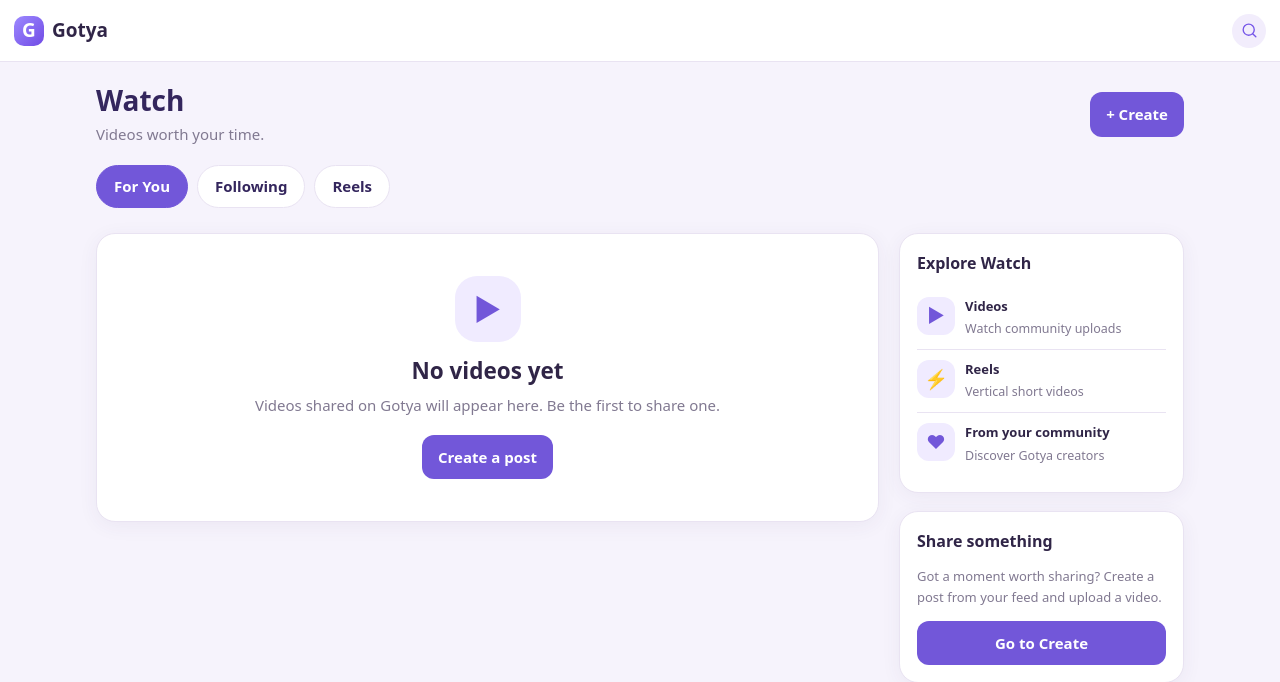
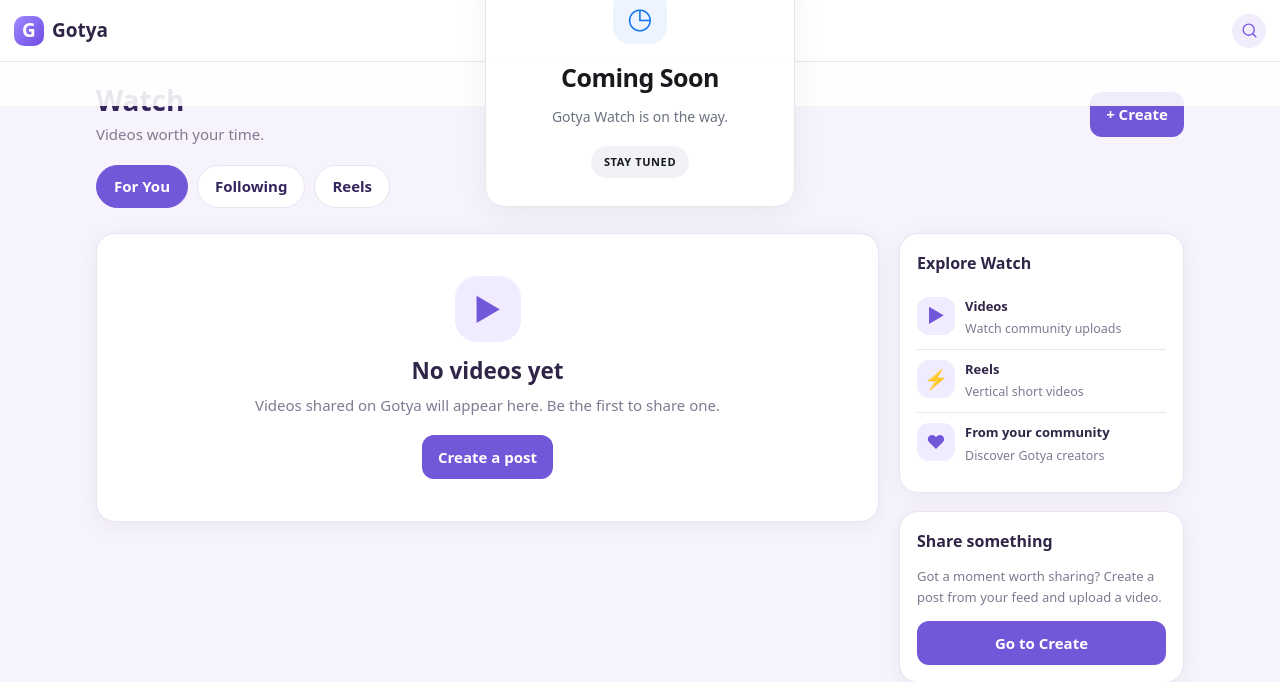
Before and after one commit to Liejah/GOTYA, a Flask app: page /watch in a window 1280 px wide. Shown: the top 682 px of the page. Run offline with Flask 3, Linux system fonts and the light colour scheme; the visitor is signed in with stand-in values (Sample User, id 1); data comes from the database, SQL or seed files in the repository; parts of the project's set-up code (start-up, migrations or seed data) failed here and were passed over; some libraries are stand-ins or nearby versions.

Commit message:
Add Coming Soon overlay to Gotya Watch

```diff
--- a/templates/watch.html
+++ b/templates/watch.html
@@ -204,6 +204,64 @@ body {
 }
 
 </style>
+<style id="gotya-coming-soon-overlay">
+#gotya-coming-soon-overlay-screen {
+    position: fixed;
+    top: var(--gotya-overlay-top, 0px);
+    bottom: var(--gotya-overlay-bottom, 0px);
+    left: 0;
+    right: 0;
+    z-index: 99999;
+    background: rgba(255, 255, 255, 0.89);
+    display: flex;
+    align-items: center;
+    justify-content: center;
+    padding: 22px;
+}
+#gotya-coming-soon-overlay-screen .gotya-coming-soon-message {
+    width: 100%;
+    max-width: 310px;
+    padding: 28px 20px;
+    text-align: center;
+    color: #17191d;
+    background: rgba(255,255,255,.96);
+    border: 1px solid #e5e7eb;
+    border-radius: 20px;
+    box-shadow: 0 10px 32px rgba(0,0,0,.05);
+}
+#gotya-coming-soon-overlay-screen .gotya-clock {
+    margin: 0 auto 15px;
+    width: 54px;
+    height: 54px;
+    border-radius: 17px;
+    background: #edf4ff;
+    color: #1877f2;
+    display: grid;
+    place-items: center;
+    font-size: 29px;
+}
+#gotya-coming-soon-overlay-screen h2 {
+    margin: 0 0 9px;
+    font-size: 25px;
+    letter-spacing: -.5px;
+}
+#gotya-coming-soon-overlay-screen p {
+    margin: 0;
+    color: #6b7280;
+    font-size: 14px;
+    line-height: 1.5;
+}
+#gotya-coming-soon-overlay-screen .gotya-stay-tuned {
+    display: inline-block;
+    margin-top: 19px;
+    padding: 8px 13px;
+    border-radius: 20px;
+    background: #f0f2f5;
+    font-size: 11px;
+    font-weight: bold;
+    letter-spacing: .6px;
+}
+</style>
 </head>
 <body>
 <header class="gotya-topbar">
@@ -329,5 +387,41 @@ document.querySelectorAll('[data-share]').forEach(button => button.addEventListe
   }
 }));
 </script>
+<div id="gotya-coming-soon-overlay-screen" role="status" aria-label="Coming Soon">
+  <div class="gotya-coming-soon-message">
+    <div class="gotya-clock" aria-hidden="true">◷</div>
+    <h2>Coming Soon</h2>
+    <p>Gotya Watch is on the way.</p>
+    <span class="gotya-stay-tuned">STAY TUNED</span>
+  </div>
+</div>
+<script id="gotya-coming-soon-position">
+(function () {
+  const overlay = document.getElementById('gotya-coming-soon-overlay-screen');
+  if (!overlay) return;
+
+  function positionOverlay() {
+    const header = document.querySelector('header');
+    const navs = document.querySelectorAll('nav');
+    const bottomNav = navs.length ? navs[navs.length - 1] : null;
+
+    if (header) {
+      overlay.style.setProperty(
+        '--gotya-overlay-top',
+        Math.max(0, header.getBoundingClientRect().bottom) + 'px'
+      );
+    }
+    if (bottomNav) {
+      overlay.style.setProperty(
+        '--gotya-overlay-bottom',
+        Math.max(0, window.innerHeight - bottomNav.getBoundingClientRect().top) + 'px'
+      );
+    }
+  }
+
+  positionOverlay();
+  window.addEventListener('resize', positionOverlay);
+})();
+</script>
 </body>
 </html>
```
